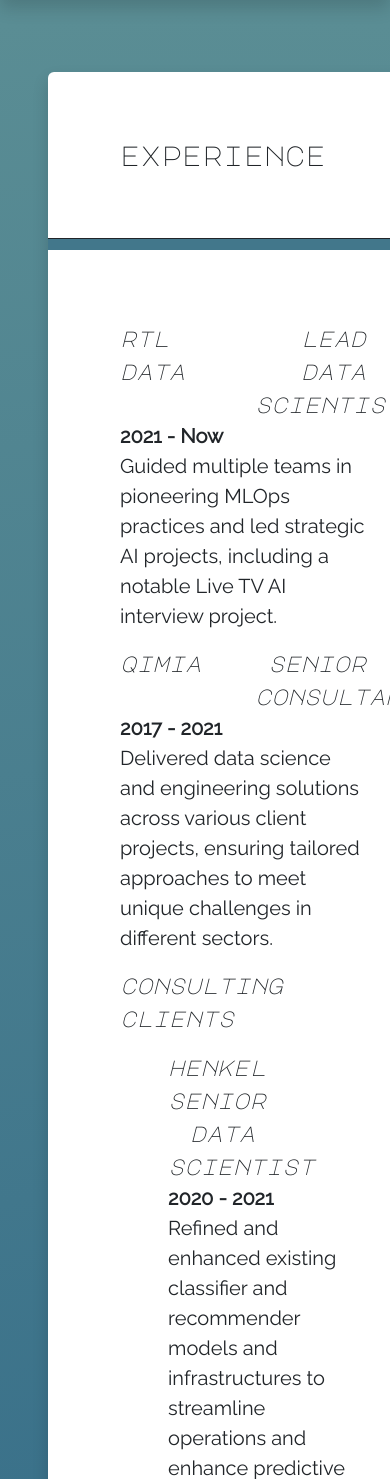
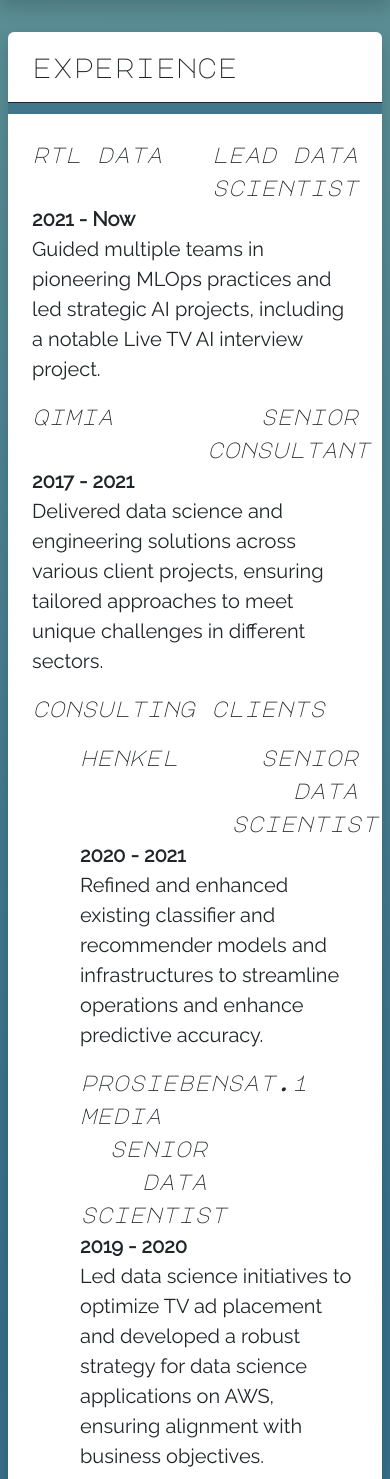
Before and after one commit to tckeller/my_portfolio, a Flask app: page /aboutme in a window 390 px wide; the page is wider, and only the part inside the window is pictured. Shown: the part 56-1535 px from the top of that part. Run offline with Flask 3, Linux system fonts and the light colour scheme.

Commit message:
COnsistent paddings and margins on mobile devices

```diff
--- a/templates/about_me.html
+++ b/templates/about_me.html
@@ -11,12 +11,12 @@
 
 <div class="container pt-4 content">
     <div class="row mt-0">
-        <div class="col m-3 bg-white rounded m-5 shadow p-0">
-            <div class="m-5 p-4 NormalText">
+        <div class="col m-md-3 bg-white rounded m-2 shadow p-0">
+            <div class="m-md-5 p-4 NormalText">
                 <h2 class="Title fs-1">experience</h2>
             </div>
             <hr class="gradient_ruler m-0 p-0">
-            <div class="m-5 p-4 NormalText">
+            <div class="m-md-5 p-4 NormalText">
                 <!-- Experience: RTL Germany -->
                 <article>
                     <div class="row"><div class="col text-left SubTitle">rtl data</div><div class="col-6 text-end SubTitle">lead data scientist</div></div>
@@ -58,7 +58,7 @@
                 </div>
             </div>
             <hr class="gradient_ruler m-0 p-0">
-            <div class="m-5 p-4 NormalText">
+            <div class="m-md-5 p-4 NormalText">
                 <p class="SubTitle">technical skills</p>
 
                 <strong>Programming Languages:</strong> Expert: Python / SQL, Intermediate: Scala / Java<br>
--- a/templates/blog_article.html
+++ b/templates/blog_article.html
@@ -10,9 +10,9 @@
     <script src="https://cdn.jsdelivr.net/npm/bootstrap@5.3.2/dist/js/bootstrap.bundle.min.js" integrity="sha384-C6RzsynM9kWDrMNeT87bh95OGNyZPhcTNXj1NW7RuBCsyN/o0jlpcV8Qyq46cDfL" crossorigin="anonymous"></script>
     {% include 'navbar.html' %}
     <div class="container pt-4 content">
-        <div class="row mt-0">
-            <div class="col m-md-3 bg-white rounded m-2 shadow p-0">
-                <div class="m-md-5 p-md-4 p-2 NormalText">
+        <div class="row mt-0 p-2">
+            <div class="col m-md-3 bg-white rounded shadow">
+                <div class="m-md-5 p-md-4 p-3 NormalText">
                     {{ article_html|safe }}
                 </div>
             </div>
--- a/templates/blog_overview.html
+++ b/templates/blog_overview.html
@@ -11,14 +11,16 @@
     <script src="https://cdn.jsdelivr.net/npm/bootstrap@5.3.2/dist/js/bootstrap.bundle.min.js" integrity="sha384-C6RzsynM9kWDrMNeT87bh95OGNyZPhcTNXj1NW7RuBCsyN/o0jlpcV8Qyq46cDfL" crossorigin="anonymous"></script>
     {% include 'navbar.html' %}
     <div class="container pt-4 content">
+
+
         <div class="row mt-0">
-            <div class="col m-3 bg-white rounded m-5 shadow p-0">
+            <div class="col m-md-3 bg-white rounded m-2 shadow p-0">
                 <div class="row m-5">
                     <h2 class="p-0 Title fs-1 mtb-3 col">blog articles</h2>
                     <input type="text" id="articleSearch" onkeyup="articleSearchFunction()" placeholder="Search for articles..." class="form-control w-50 col">
                 </div>
                 <hr class="gradient_ruler">
-                <div class="m-5 p-4 NormalText">
+                <div class="m-md-5 p-4 NormalText">
                     {% for article_name in article_names %}
                     <a href="/blog/article?article_name={{ article_name.2 }}" class="searched_element blog-link mb-3 text-decoration-none text-dark">
                             <div class="row mt-4 mb-0 ms-5"><div class="searched_name col text-left NormalText">{{ article_name.1 }}</div><div class="col-6 me-3 text-end NormalText">{{ article_name.0 }}</div></div>
--- a/templates/examples.html
+++ b/templates/examples.html
@@ -12,7 +12,7 @@
     {% include 'navbar.html' %}
     <div class="container pt-4 content">
         <div class="row mt-0">
-            <div class="col m-3 bg-white rounded m-5 shadow p-0">
+            <div class="col m-md-3 bg-white rounded m-2 shadow p-0">
                 <div class="row m-5">
                     <h2 class="p-0 Title fs-1 p-0 mtb-3 col">projects</h2>
                     <input type="text" id="articleSearch" onkeyup="articleSearchFunction()" placeholder="Search for projects..." class="form-control w-50 col">
```
